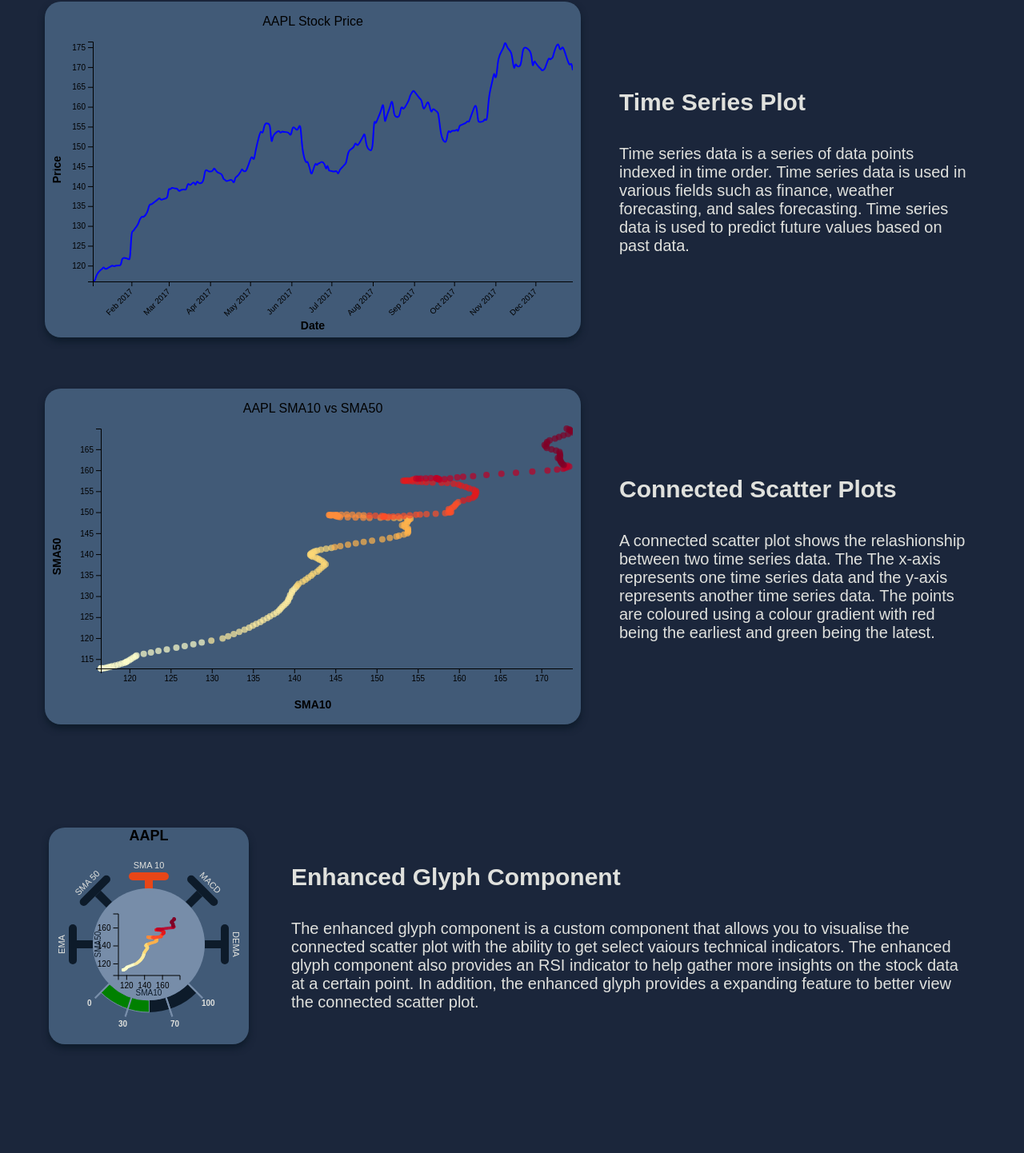
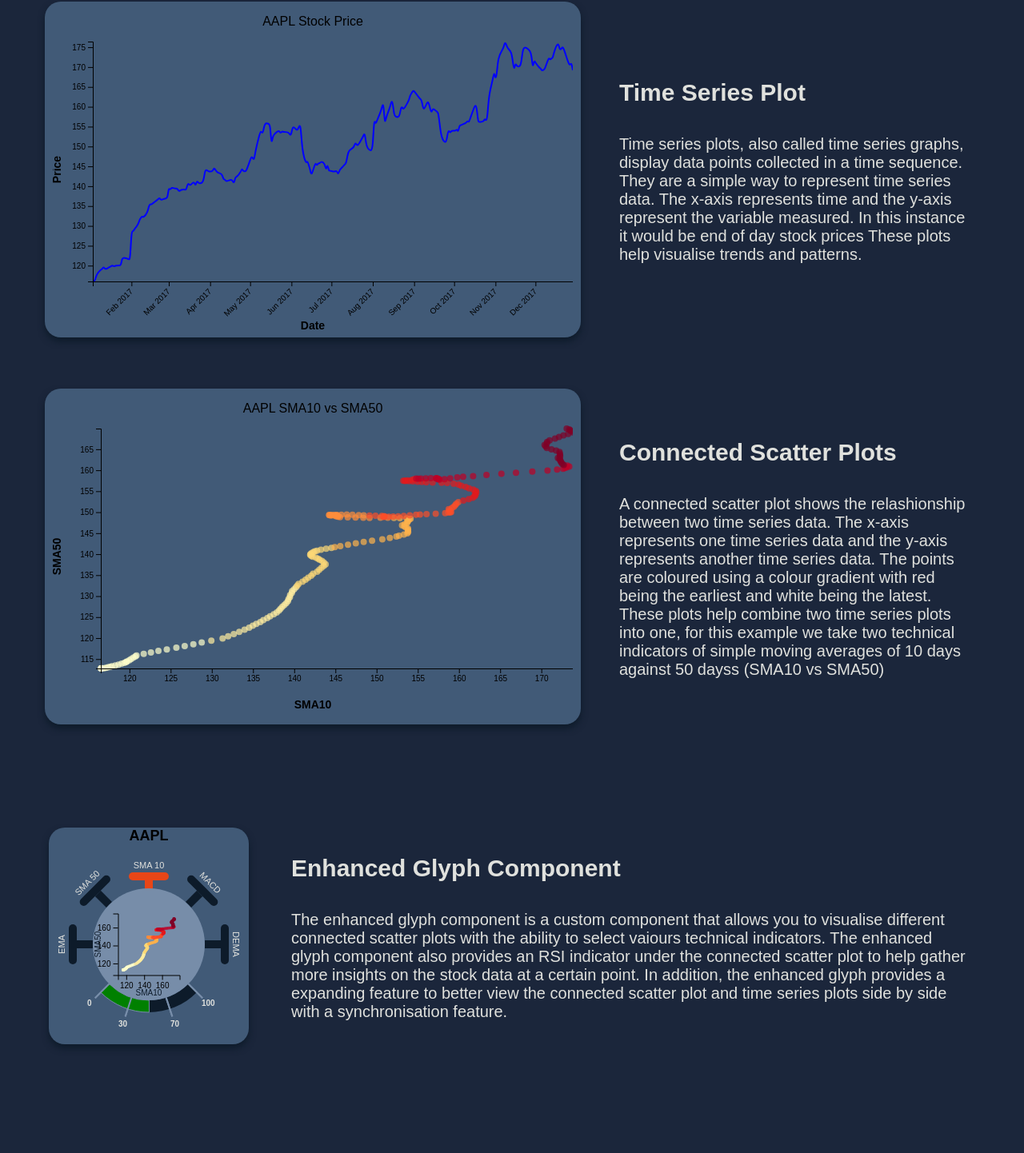
Before and after one commit to Anush-Varma/Trading-Website, a React (Vite) app in the folder client/: page /Tutorial in a window 1280 px wide. Shown: the part 404-1846 px from the top of the page at 80% size. Built offline with nearby package versions, Linux system fonts and the light colour scheme; no server answers; the database is empty.

Commit message:
re-worded tutorial

```diff
--- a/client/src/routes/Tutorial.jsx
+++ b/client/src/routes/Tutorial.jsx
@@ -82,10 +82,12 @@ function Tutorial() {
           <div className={styles.rightText}>
             <h2>Time Series Plot</h2>
             <p>
-              Time series data is a series of data points indexed in time order.
-              Time series data is used in various fields such as finance,
-              weather forecasting, and sales forecasting. Time series data is
-              used to predict future values based on past data.
+              Time series plots, also called time series graphs, display data
+              points collected in a time sequence. They are a simple way to
+              represent time series data. The x-axis represents time and the
+              y-axis represent the variable measured. In this instance it would
+              be end of day stock prices These plots help visualise trends and
+              patterns.
             </p>
           </div>
         </div>
@@ -102,10 +104,13 @@ function Tutorial() {
             <h2>Connected Scatter Plots</h2>
             <p>
               A connected scatter plot shows the relashionship between two time
-              series data. The The x-axis represents one time series data and
-              the y-axis represents another time series data. The points are
+              series data. The x-axis represents one time series data and the
+              y-axis represents another time series data. The points are
               coloured using a colour gradient with red being the earliest and
-              green being the latest.
+              white being the latest. These plots help combine two time series
+              plots into one, for this example we take two technical indicators
+              of simple moving averages of 10 days against 50 dayss (SMA10 vs
+              SMA50)
             </p>
           </div>
         </div>
@@ -123,12 +128,13 @@ function Tutorial() {
             <h2>Enhanced Glyph Component</h2>
             <p>
               The enhanced glyph component is a custom component that allows you
-              to visualise the connected scatter plot with the ability to get
+              to visualise different connected scatter plots with the ability to
               select vaiours technical indicators. The enhanced glyph component
-              also provides an RSI indicator to help gather more insights on the
-              stock data at a certain point. In addition, the enhanced glyph
-              provides a expanding feature to better view the connected scatter
-              plot.
+              also provides an RSI indicator under the connected scatter plot to
+              help gather more insights on the stock data at a certain point. In
+              addition, the enhanced glyph provides a expanding feature to
+              better view the connected scatter plot and time series plots side
+              by side with a synchronisation feature.
             </p>
           </div>
         </div>
```
